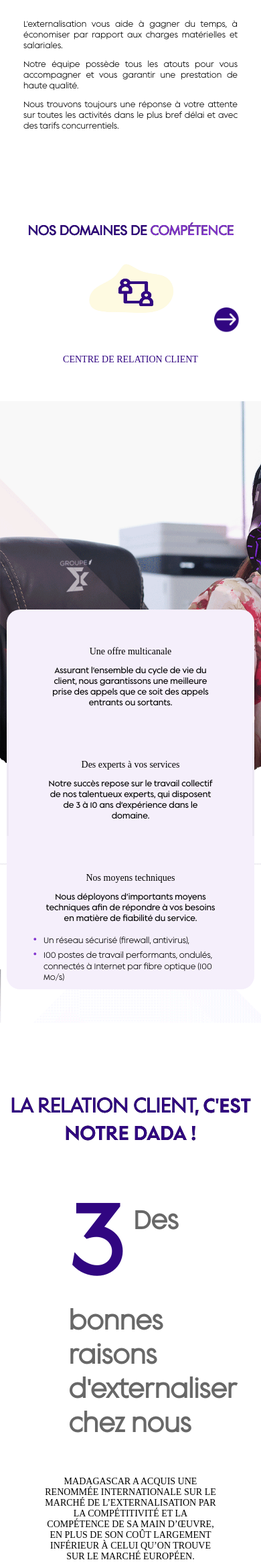
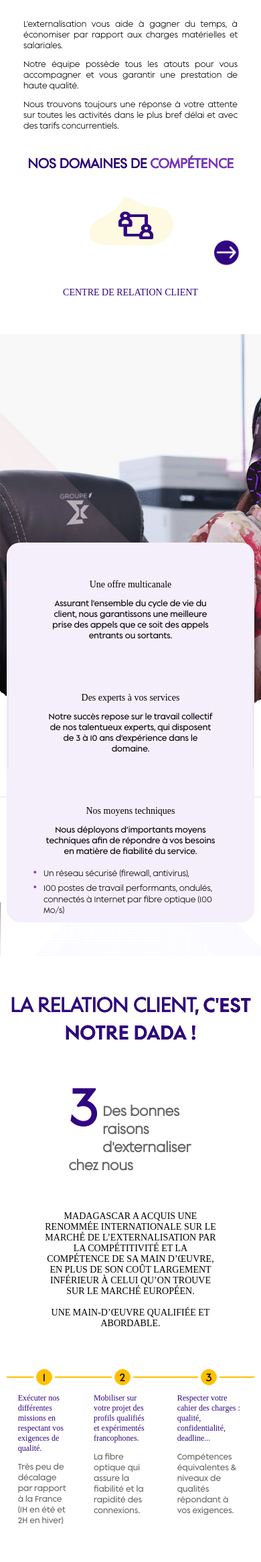
Before and after one commit to gpu-odilon/site-GPE, a PHP site: page / in a window 390 px wide. Shown: the part 1197-3529 px from the top of the page at 67% size. Run offline with PHP 8.4, Linux system fonts and the light colour scheme; some libraries are stand-ins or nearby versions; some web fonts are replaced.

Commit message:
modif responsives

```diff
--- a/css/style.css
+++ b/css/style.css
@@ -604,6 +604,16 @@ select {
   .wrappermobile {
     padding: 30px 10px !important;
   }
+  .why-to-h3-title{
+    font-size: 20px!important;
+  }
+  .service{
+    margin-top: 20px!important;
+  }
+  .why-to{
+    margin-top: 50px!important;
+    margin-bottom: 60px!important;
+  }
 }
 
 a.btn-first {
```
